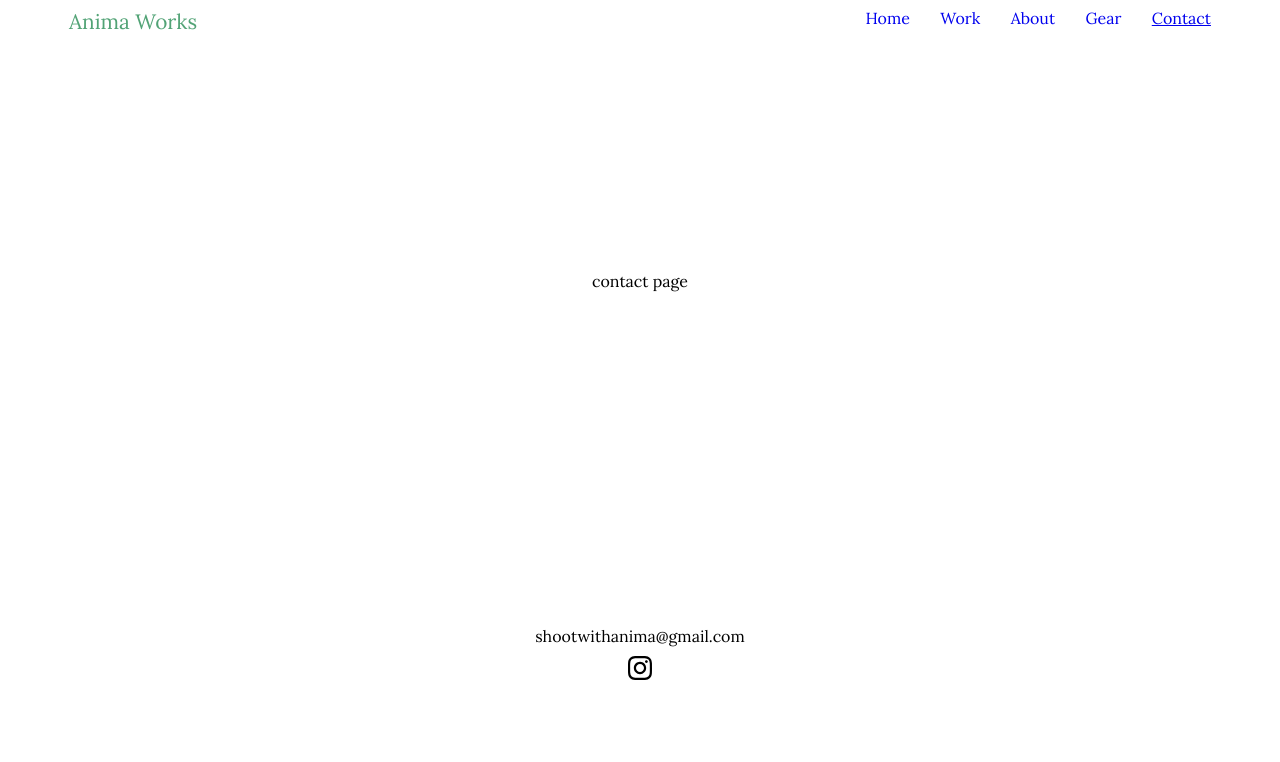
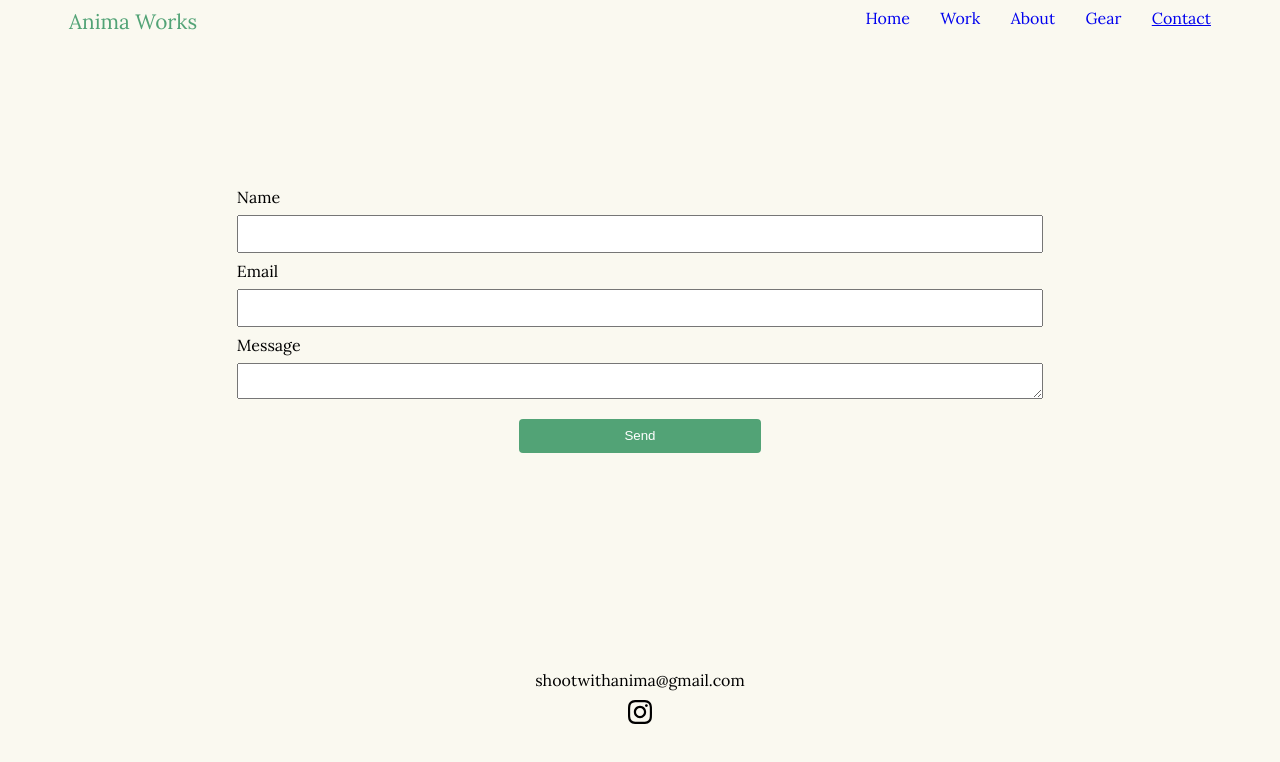
Before and after one commit to mmbarness/anima-works, a React (Create React App) app: page /contact in a window 1280 px wide. Shown: the top 762 px of the page. Built offline with nearby package versions, Linux system fonts and the light colour scheme.

Commit message:
contact basically done

```diff
--- a/package.json
+++ b/package.json
@@ -10,6 +10,7 @@
     "@types/react": "^17.0.20",
     "@types/react-dom": "^17.0.9",
     "@types/react-router-dom": "^5.1.8",
+    "emailjs-com": "^3.2.0",
     "node-sass": "^6.0.1",
     "react": "^17.0.2",
     "react-dom": "^17.0.2",
--- /dev/null
+++ b/src/pages/contact.jsx
@@ -0,0 +1,32 @@
+import '../styles/contact.scss'
+import emailjs from 'emailjs-com'
+//p sure emailjs lacks typings, so this file is jsx
+
+export const contact = () => {
+
+    const sendEmail = (e) => {
+        e.preventDefault();
+        emailjs.sendForm('service_sjnz7oq', 'template_6dj2gbm', e.target, 'user_qq0BsoTqEV0SBv3Iw0Lvk')
+            .then((result) => {
+
+            }, (error) => {
+
+        });
+    }
+
+    return(
+        <div id="contact-container">
+            <form className="contact-form" onSubmit={ (e) => sendEmail(e)}>
+                <input type="hidden" name="contact_number" />
+                <label>Name</label>
+                <input type="text" name="user_name" />
+                <label>Email</label>
+                <input type="email" name="user_email" />
+                <label>Message</label>
+                <textarea name="message" />
+                <input type="submit" value="Send" id="contact-submit-btn"/>
+            </form>
+        </div>
+    )
+
+}
--- a/src/pages/contact.tsx
+++ /dev/null
@@ -1,7 +0,0 @@
-import '../styles/navbar.scss'
-
-export const contact = () => {
-    return(
-        <div>contact page</div>
-    )
-}
--- a/src/styles/app.scss
+++ b/src/styles/app.scss
@@ -1,4 +1,8 @@
 @import url('https://fonts.googleapis.com/css2?family=Lora&display=swap');
+
+body{
+    background-color: #faf9f0;
+}
 
 #app-container{
     margin:auto;
--- /dev/null
+++ b/src/styles/contact.scss
@@ -0,0 +1,30 @@
+#contact-container{
+    width: 70%;
+    margin: auto;
+}
+
+.contact-form{
+    display: flex;
+    flex-flow: column;
+    label{
+        align-self: flex-start;
+    }
+    input{
+        line-height: 2rem;
+    }
+    *{
+        margin:.25rem 0rem;
+    }
+    #contact-submit-btn{
+        background-color:#52a376;
+        color: white;
+        border-radius: .25rem;
+        border: none;
+        width: 30%;
+        align-self: center;
+        margin: 1rem 0rem;
+    }
+    #contact-submit-btn:hover{
+        cursor:pointer;
+    }
+}
```
Also changed, not shown: 1 other file (tests, documents, lock files or other folders).
